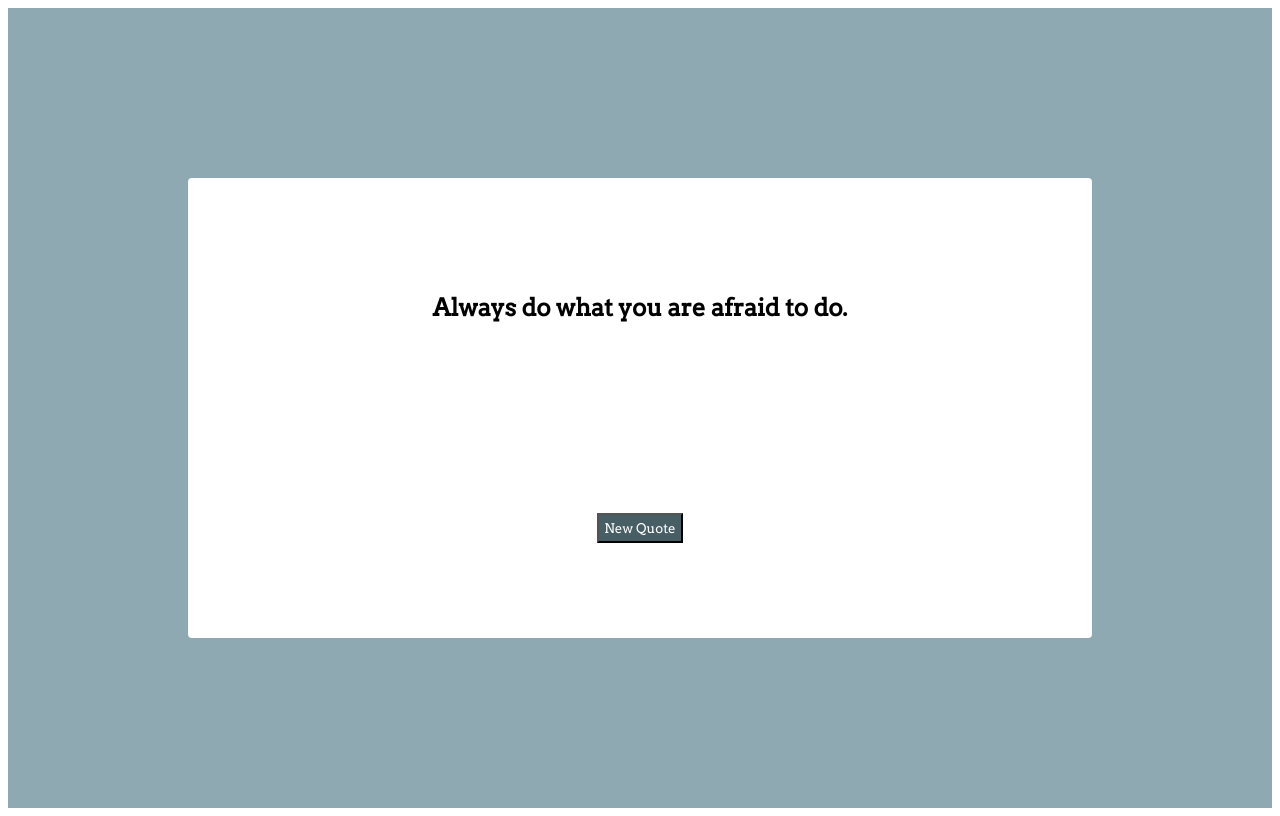
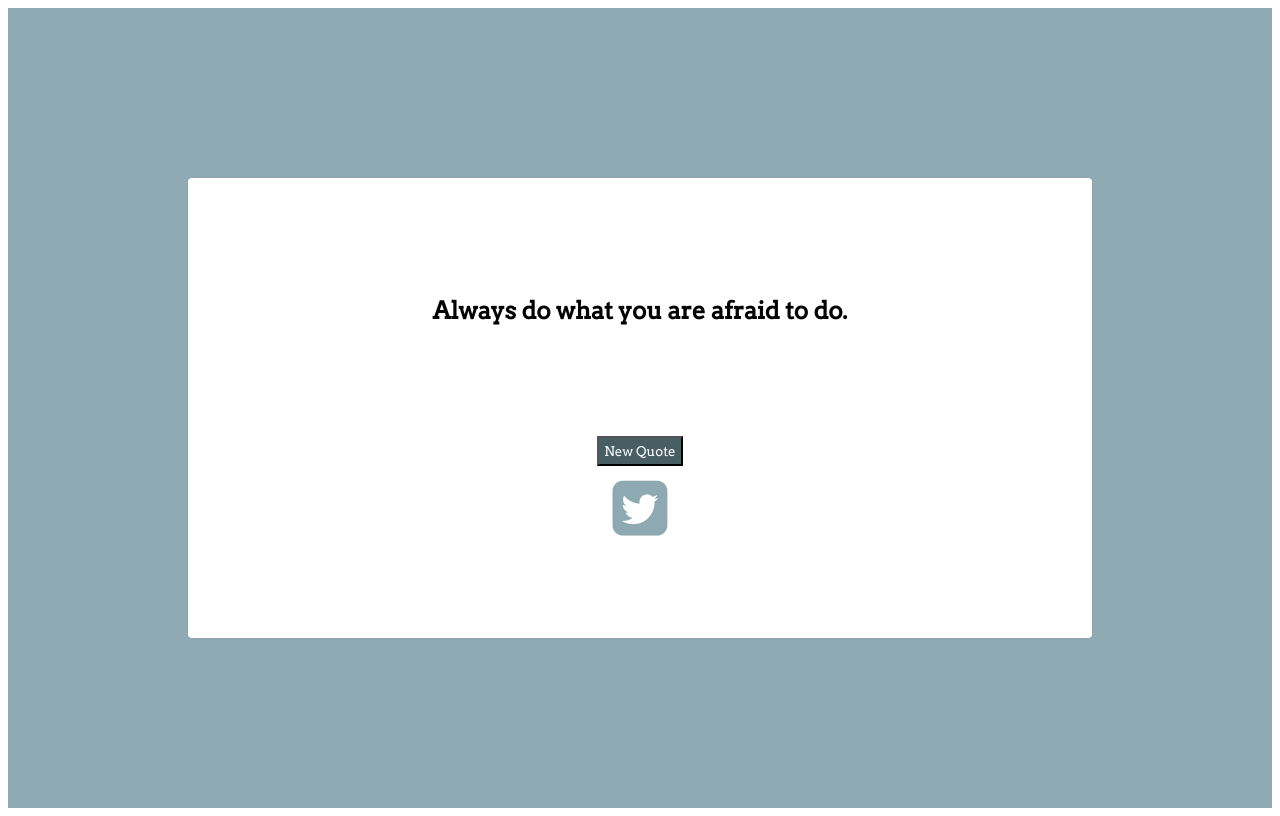
Before and after one commit to kyleroden/quote_machine, a plain HTML site: page index.html in a window 1280 px wide. Drawn offline with nearby package versions, Linux system fonts and the light colour scheme.

Commit message:
starting Twitter 'tweet this quote' feature

```diff
--- a/index.html
+++ b/index.html
@@ -8,6 +8,8 @@
   <meta name="author" content="SitePoint">
 
   <link rel="stylesheet" href="styles.css">
+  <!-- font awesome for twitter icon -->
+  <link rel="stylesheet" href="https://maxcdn.bootstrapcdn.com/font-awesome/4.6.1/css/font-awesome.min.css">
 
 </head>
 
@@ -17,6 +19,7 @@
     <div id="quote_box">
       <h2 id="quote">Always do what you are afraid to do.</h2><!--this h2 will change text from jquery click , in 'quoter.js'-->
       <button id="quote_button">New Quote</button>
+      <i class="fa fa-twitter-square fa-4x" aria-hidden="true" id="twitter_icon"></i>
     </div>
   </div>
 
--- a/styles.css
+++ b/styles.css
@@ -16,7 +16,7 @@ h2, button {
   background-color: white;
   width: 70%;
   display: flex;
-  justify-content: space-around;
+  justify-content: center;
   align-items: center;
   padding: 10px;
   flex-wrap: wrap;
@@ -31,3 +31,10 @@ h2, button {
   background-color: #475E65;
   color: #FFF;
 }
+#quote {
+  flex-basis: 5em;
+}
+#twitter_icon {
+  color: #8EA9B2;
+  margin-top: 10px;
+}
```
